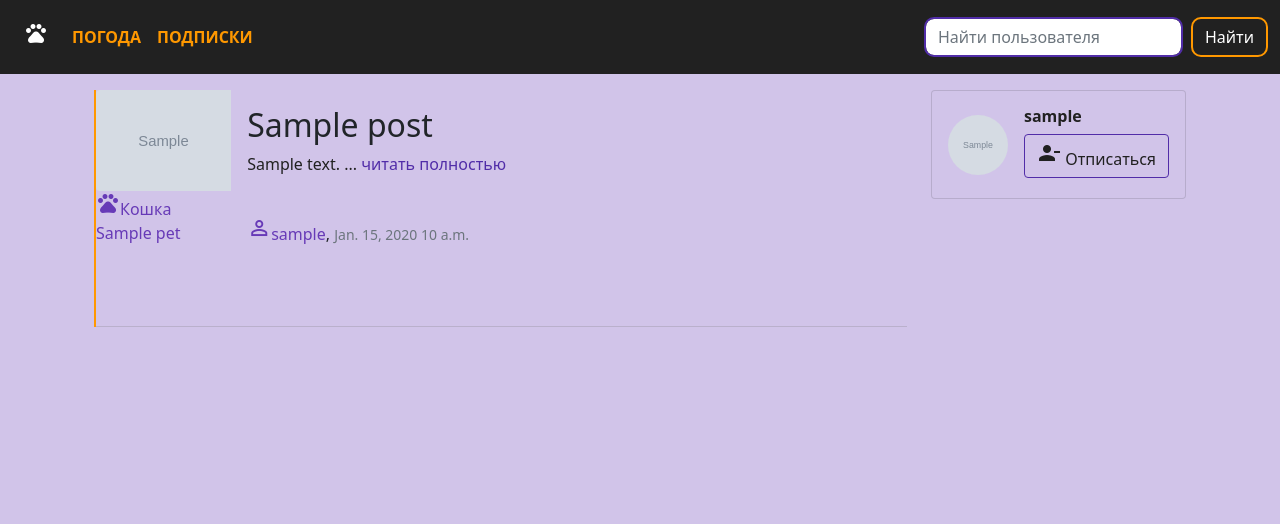
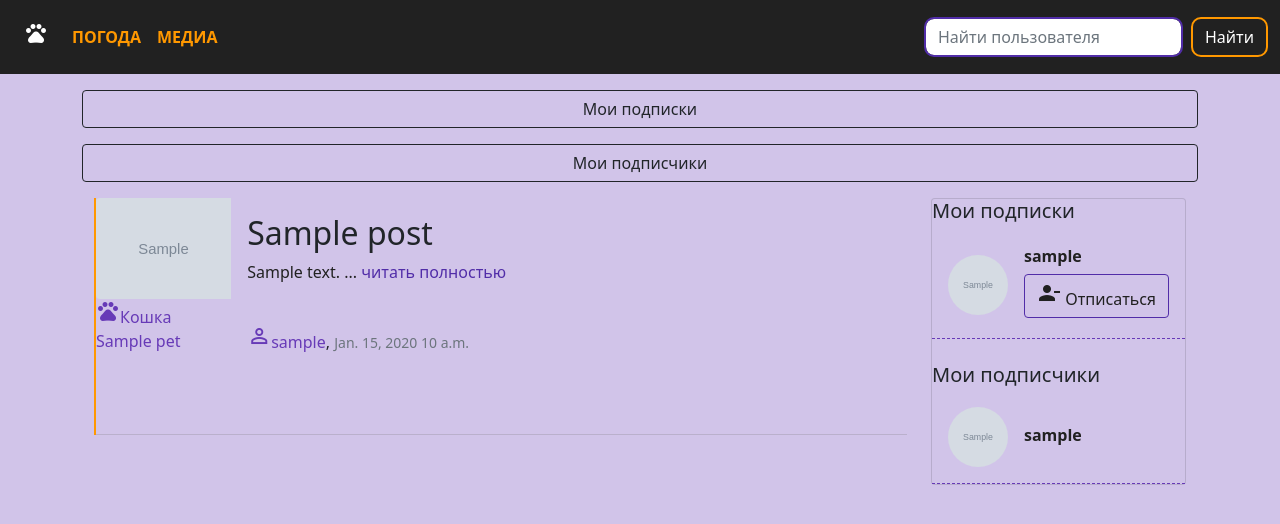
Before and after one commit to Vladislav-Tymchuk/petsclub, a Django app: a page that uses mainPets/templates/navbar.html in a window 1280 px wide. Shown: the top 524 px of the page. Run offline with Django 4.2, Linux system fonts and the light colour scheme; a user stored in the database is signed in; tables that the repository leaves empty hold one stand-in row (values such as "Sample post"); grey boxes marked "Sample" are stand-in pictures.

Commit message:
New functions

```diff
--- a/mainPets/templates/navbar.html
+++ b/mainPets/templates/navbar.html
@@ -7,10 +7,12 @@
             <i class="cart-icon material-icons">pets</i>
           </a>
           <ul class="nav col-12 col-lg-auto me-lg-auto mb-2 justify-content-center mb-md-0">
+            {% if request.user.is_authenticated %}
             <li class="nav-item"><a class="nav-link px-2" style="color: #FF9800; font-weight: bold; text-transform: uppercase;" href="{% url 'weather-forecast' request.user.username %}">Погода</a>
             </li>
-            <li class="nav-item"><a class="nav-link px-2" style="color: #FF9800; font-weight: bold; text-transform: uppercase;" href="{% url 'subscriptions' request.user.username %}">Подписки</a>
+            <li class="nav-item"><a class="nav-link px-2" style="color: #FF9800; font-weight: bold; text-transform: uppercase;" href="{% url 'subscriptions' request.user.username %}">Медиа</a>
             </li>
+            {% endif %}
           </ul>
         </div>
       </nav>
--- a/mainPets/templates/profile.html
+++ b/mainPets/templates/profile.html
@@ -29,12 +29,14 @@
                                     <div class="d-flex flex-column col-4"> <span class="rating">Питомцы</span> <span class="number3">{{petsCount}}</span></div>
                                 </div>
                                 <div class="mt-2 profile-buttons">
+                                    {% if request.user.is_authenticated %}
                                         {% if not marker %}
                                             <a class="btn btn-outline-light mb-1" href="{% url 'follow-person' request.user.username person.username %}">
                                                 <i class="cart-icon material-icons">person_add</i> Подписаться</a>
                                         {% else %}
                                             <a class="btn btn-outline-light mb-1" href="{% url 'unfollow-person' request.user.username person.username %}">
                                                 <i class="cart-icon material-icons">person_remove</i> Отписаться</a>
+                                        {% endif %}
                                     {% endif %}
                                 </div>
                             </div>
--- a/mainPets/templates/subscriptions.html
+++ b/mainPets/templates/subscriptions.html
@@ -1,15 +1,17 @@
 {% extends 'base.html' %}
 {% load static %}
 
-{% block title %} PET CLUB - социальная сеть для владельцев кошек и собак! {% endblock %}
+{% block title %} Медиа {% endblock %}
 
 {% block content %}
 
 <div class="container">
     <div class="row mx-auto justify-content-around">
+        <a class="mt-3 text-center btn btn-outline-dark" href="#followedPersons">Мои подписки</a>
+        <a class="mt-3 text-center btn btn-outline-dark" href="#followerPersons">Мои подписчики</a>
         <div class="col-10 col-md-9 col-sm-12 col-lg-9">
         {% for post in followedPosts %}
-            <div class="mt-3 mb-3" style="background-color: #D1C4E9; border-left: 2px #FF9800 solid;">
+            <div class="mt-3 mb-3 col-12 col-md-12 col-lg-12 col-sm-12" style="background-color: #D1C4E9; border-left: 2px #FF9800 solid;">
                 <div class="mb-3">
                     <div class="row g-0 mb-5">
                         <div class="col-md-2">
@@ -35,12 +37,13 @@
         {% endfor %}
         </div>
         <div class="col-10 col-md-7 col-sm-12 col-lg-3">
-            {% for person in followedPersons %}
-            <div class="mt-3 mb-3" style="background-color: #D1C4E9;">
+            <div class="mt-3 mb-1" style="background-color: #D1C4E9;">
                 <div class="mb-3">
                     <div class="row g-0 mb-5">
-                        <div class="card mb-1" style="background-color: #D1C4E9;">
-                            <div class="card-body">
+                        <div id="followedPersons" class="card mb-1" style="background-color: #D1C4E9;">
+                            <h5>Мои подписки</h5>
+                            {% for person in followedPersons %}
+                            <div class="card-body" style="border-bottom: #673AB7 dashed 1px;">
                                 <div class="d-flex flex-start align-items-center">
                                     <img class="rounded-circle shadow-1-strong me-3" src="{{person.avatar.url}}"
                                         alt="avatar" width="60" height="60"/>
@@ -52,11 +55,24 @@
                                     </div>
                                 </div>
                             </div>
+                            {% endfor %}
+                            <h5 class="mt-4 mb-1">Мои подписчики</h5>
+                            {% for person in followerPersons %}
+                            <div id="followerPersons" class="card-body" style="border-bottom: #673AB7 dashed 1px;">
+                                <div class="d-flex flex-start align-items-center">
+                                    <img class="rounded-circle shadow-1-strong me-3" src="{{person.avatar.url}}"
+                                        alt="avatar" width="60" height="60"/>
+                                    <div>
+                                        <h6 class="fw-bold mb-1" style="color: #212121;"><a style="color: #212121;" href="{% url 'profile' person.username %}">{{person.username}}</a>
+                                        </h6>
+                                    </div>
+                                </div>
+                            </div>
+                            {% endfor %}
                         </div>
                     </div>
                 </div>
             </div>
-        {% endfor %}
         </div>
     </div>
 </div>
--- a/mainPets/views.py
+++ b/mainPets/views.py
@@ -274,6 +274,14 @@ def subscriptionsView(request, username):
 
     context.update({'followedPosts': followedPosts})
     context.update({'followedPersons': followedPersons})
+
+    followerRelations = Followers.objects.filter(followedPerson = person)
+    followerPersons = []
+
+    for followerRelation in followerRelations:
+        followerPersons.append(CustomUser.objects.get(id = followerRelation.followerPerson.id))
+
+    context.update({'followerPersons': followerPersons})
     return render(request, 'subscriptions.html', context)
 
 
--- a/weatherForecast/templates/set-addresses.html
+++ b/weatherForecast/templates/set-addresses.html
@@ -17,7 +17,8 @@
 
                 <input type="submit" value="Сохранить" name="_save">
                 <h6>Мы не просим указывать дом и квартиру, а лишь Ваш примерный адрес</h6>
-                <a href="{% url 'weather-forecast' request.user.username %}">На главную</a>
+                <a href="{% url 'home'  %}">На главную</a>
+                <a href="{% url 'weather-forecast' request.user.username %}">Прогноз погоды</a>
             </form>
         </div>
     </div>
```
Also changed, not shown: mainPets/templates/full-post.html (+6 -4 lines), weatherForecast/views.py (+13 -7 lines). Lines whose indentation alone changed are shown as unchanged.
